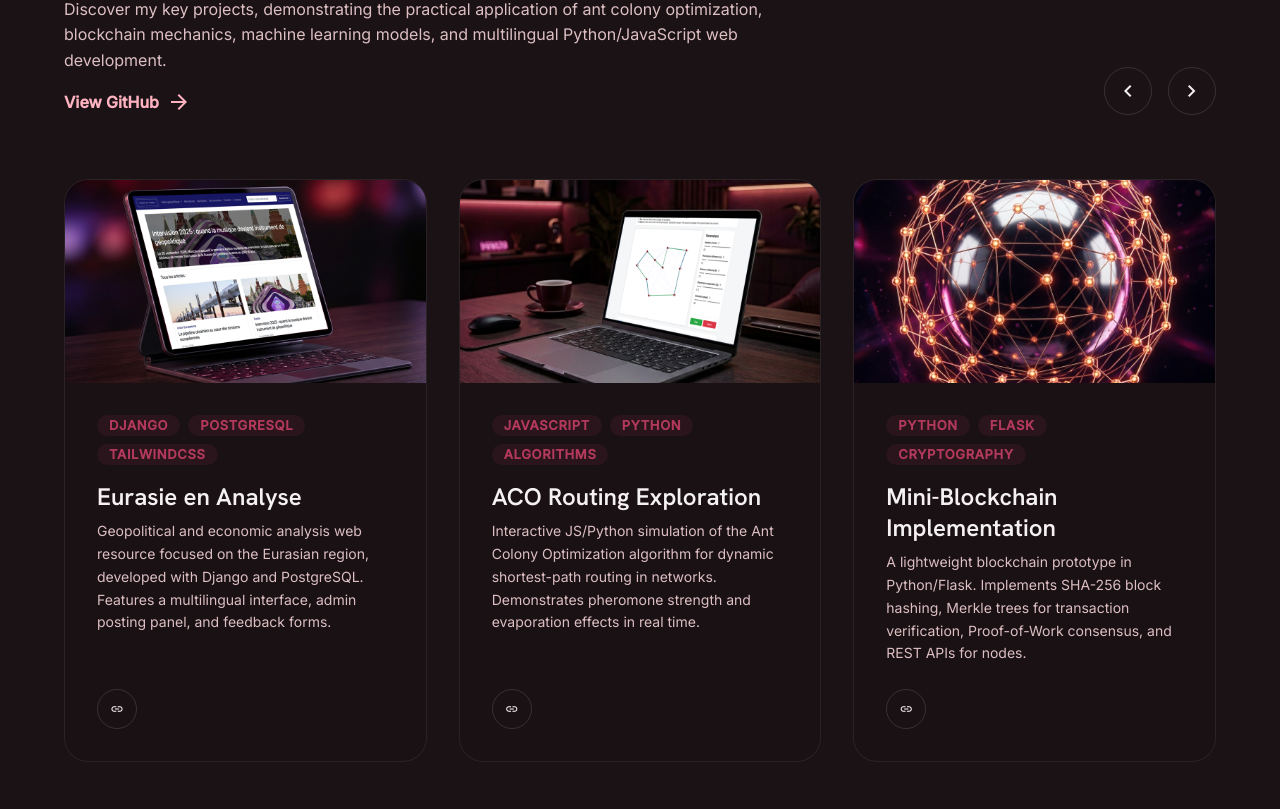
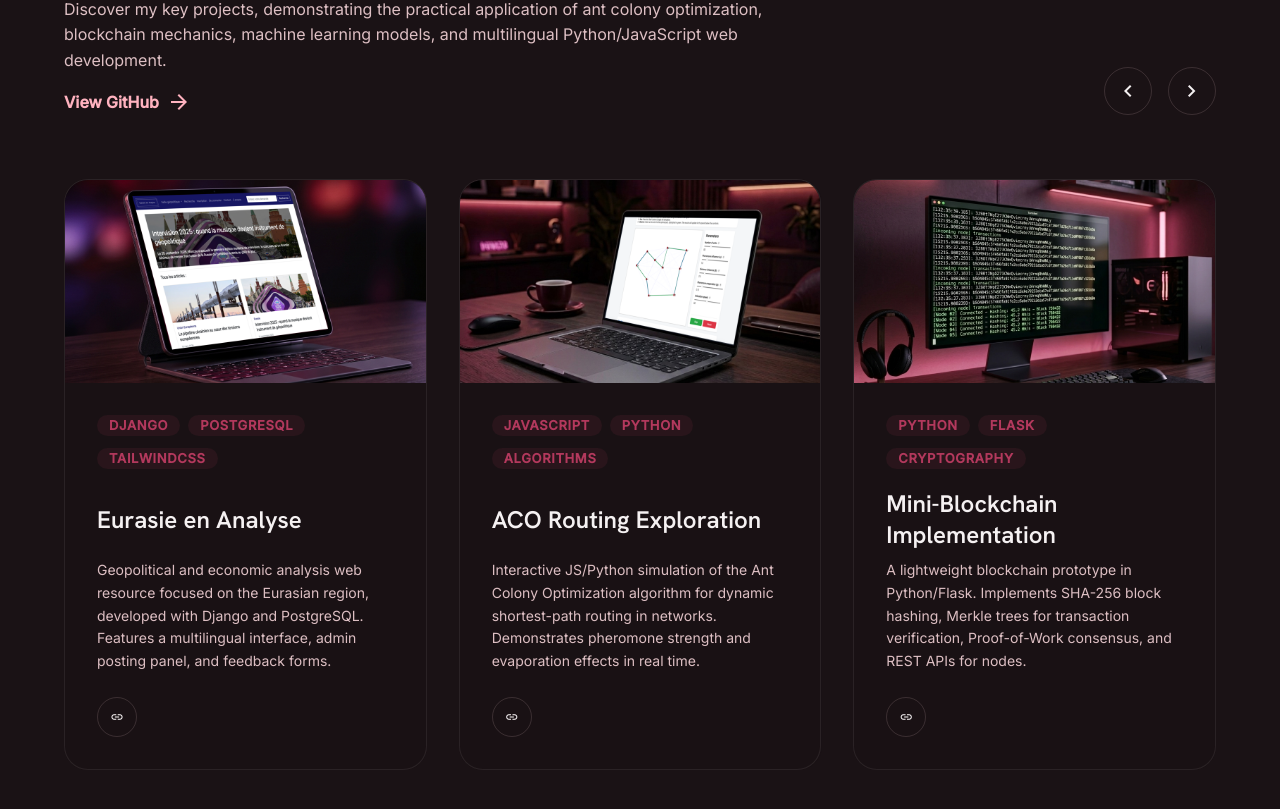
Before and after one commit to iliyasalve/business_card, a Next.js app: page / in a window 1280 px wide. Shown: the part 4426-5235 px from the top of the page. Built offline with nearby package versions, Linux system fonts and the light colour scheme.

Commit message:
feat: update project portfolio with new assets, layout improvements, and i18n title refinements

```diff
--- a/components/ProjectCarousel.tsx
+++ b/components/ProjectCarousel.tsx
@@ -42,7 +42,7 @@ const ProjectCarousel = () => {
       descKey: 'blockchain.description',
       techs: ['Python', 'Flask', 'Cryptography'],
       link: 'https://github.com/iliyasalve/Mini-Blockchain',
-      image: '/images/project_titan.png',
+      image: '/images/project_blockchain.png',
     },
     {
       id: 'ml',
@@ -52,6 +52,7 @@ const ProjectCarousel = () => {
       link: 'https://github.com/iliyasalve/salifort_motors_hr_analytics',
       image: '/images/project_nebula.png',
     },
+    /*
     {
       id: 'pentaword',
       titleKey: 'pentaword.title',
@@ -60,6 +61,7 @@ const ProjectCarousel = () => {
       link: 'https://github.com/iliyasalve/pentaword_telegram_bot',
       image: '/images/project_echo.png',
     },
+    */
     {
       id: 'chicken',
       titleKey: 'chicken.title',
@@ -200,14 +202,14 @@ const ProjectCarousel = () => {
               </div>
               <div className="p-8 flex flex-col justify-between flex-grow">
                 <div>
-                  <div className="flex gap-2 mb-4 flex-wrap">
+                  <div className="flex gap-2 mb-4 flex-wrap h-14 overflow-hidden content-start">
                     {project.techs.map((tech) => (
-                      <span key={tech} className="px-3 py-1 bg-primary/10 text-primary rounded-full text-label-sm uppercase font-bold">
+                      <span key={tech} className="px-3 py-1 bg-primary/10 text-primary rounded-full text-label-sm uppercase font-bold mb-1">
                         {tech}
                       </span>
                     ))}
                   </div>
-                  <h3 className="font-display text-headline-md mb-2 group-hover:text-primary transition-colors duration-300">
+                  <h3 className="font-display text-headline-md mb-2 group-hover:text-primary transition-colors duration-300 min-h-[64px] flex items-center">
                     {t(project.titleKey)}
                   </h3>
                   <p className="text-on-surface-variant mb-6 text-sm leading-relaxed">
--- a/i18n/locales/en/projects.json
+++ b/i18n/locales/en/projects.json
@@ -27,7 +27,7 @@
     "link": "https://github.com/iliyasalve/pentaword_telegram_bot"
   },
   "chicken": {
-    "title": "Chicken Strike (HTML5 Game)",
+    "title": "Chicken Strike",
     "description": "Arcade browser clicker game developed on raw HTML5 Canvas and JavaScript with fluid animations, scoreboard mechanics, and fully responsive viewports.",
     "link": "https://github.com/iliyasalve/Clicker_Game"
   },
--- a/i18n/locales/fr/projects.json
+++ b/i18n/locales/fr/projects.json
@@ -27,7 +27,7 @@
     "link": "https://github.com/iliyasalve/pentaword_telegram_bot"
   },
   "chicken": {
-    "title": "Chicken Strike (Jeu HTML5)",
+    "title": "Chicken Strike",
     "description": "Jeu clicker d'arcade pour navigateur, développé en HTML5 Canvas et JavaScript pur, avec des animations fluides et un design adaptatif.",
     "link": "https://github.com/iliyasalve/Clicker_Game"
   },
--- a/i18n/locales/ru/projects.json
+++ b/i18n/locales/ru/projects.json
@@ -27,7 +27,7 @@
     "link": "https://github.com/iliyasalve/pentaword_telegram_bot"
   },
   "chicken": {
-    "title": "Chicken Strike (HTML5 Game)",
+    "title": "Chicken Strike",
     "description": "Аркадная кликер-игра на чистом HTML5 Canvas и JavaScript с плавными анимациями, таблицей рекордов и адаптивным интерфейсом для браузеров.",
     "link": "https://github.com/iliyasalve/Clicker_Game"
   },
```
Also changed, not shown: public/images/project_aura.png, public/images/project_blockchain.png (added).
